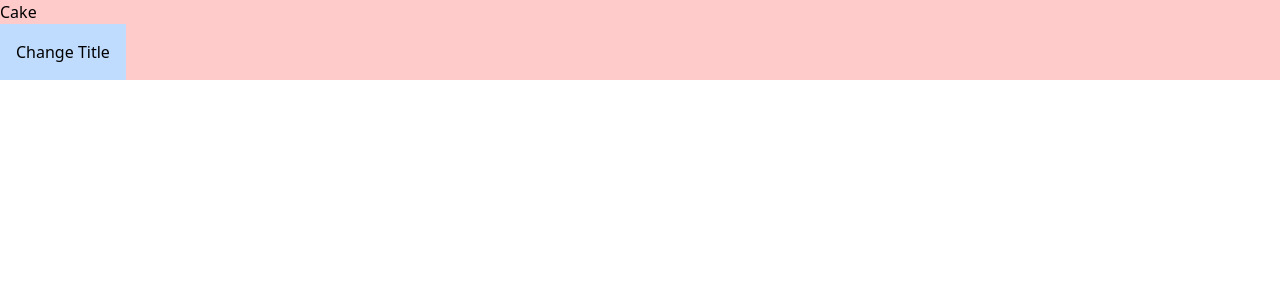
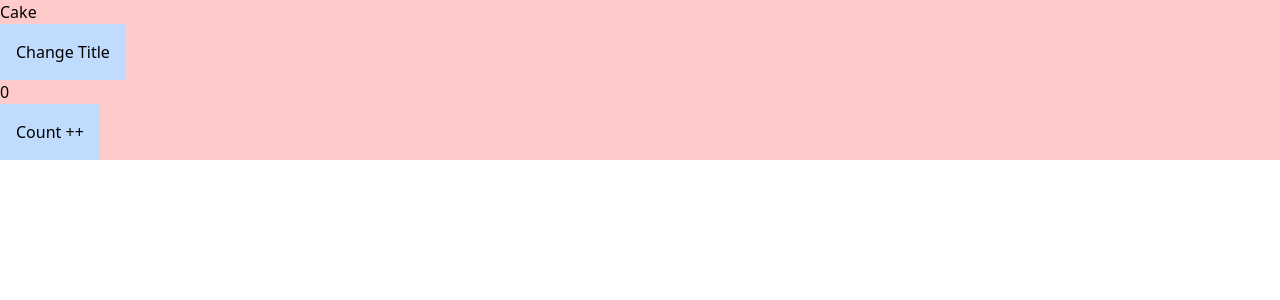
Before and after one commit to soAcademy/workshop-state-and-event, a React (Create React App) app: page / in a window 1280 px wide. Shown: the top 300 px of the page. Built offline with nearby package versions, Linux system fonts and the light colour scheme.

Commit message:
feat:useState Count++

```diff
--- a/src/App.js
+++ b/src/App.js
@@ -6,9 +6,8 @@
 // import Event6 from "./Events/Event6";
 // import Event7 from "./Events/Event7";
 // import Event8 from "./Events/Event8";
-
-import State1 from "./States/State1"
-// import State2 from "./StatesAnswer/State2";
+import State1 from "./States/State1";
+import State2 from "./States/State2";
 // import State3 from "./StatesAnswer/State3";
 // import State4 from "./StatesAnswer/State4";
 // import State5 from "./StatesAnswer/State5";
@@ -40,7 +39,7 @@ const App = () => {
       {/* <Event8 /> */}
 
       <State1 />
-      {/* <State2 /> */}
+      <State2 />
       {/* <State3 /> */}
       {/* <State4 /> */}
       {/* <State5 /> */}
--- /dev/null
+++ b/src/States/State2.js
@@ -0,0 +1,18 @@
+import React, { useState } from "react";
+
+const State2 = () => {
+  const [count, setCount] = useState(0);
+
+  return (
+    <div className="bg-red-200">
+      <p>{count}</p>
+      <p>
+        <button className="p-4 bg-blue-200" onClick={() => setCount(count +1)}>
+          Count ++
+        </button>
+      </p>
+    </div>
+  );
+};
+
+export default State2;
```
